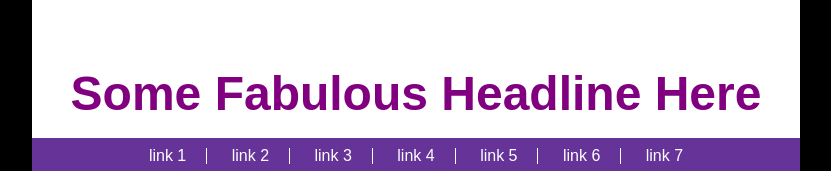
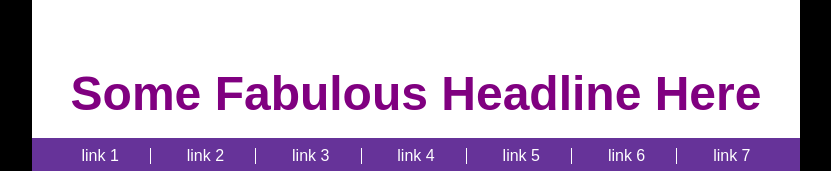
Before and after one commit to aknguyen93/mockup-practice, a plain HTML site: page index.html in a window 1280 px wide. Shown: the top 171 px of the page, without its empty margins (224-1055 px from the left). Drawn offline with Linux system fonts and the light colour scheme.

Commit message:
distributed links horizontally

```diff
--- a/styles/stylesheet.css
+++ b/styles/stylesheet.css
@@ -40,6 +40,11 @@ ul a {
   color: white;
 }
 
+.main-nav ul li {
+  /* distribute links horizontally */
+  width: 13%
+}
+
 .right-border {
   border-right: 1px solid white;
 }
@@ -47,8 +52,7 @@ ul a {
 .horizontal-list li {
   /* making list in nav bar go horizontal */
   display: inline-block;
-  padding-right: 20px;
-  padding-left: 20px;
+
 }
 
 aside {
```
